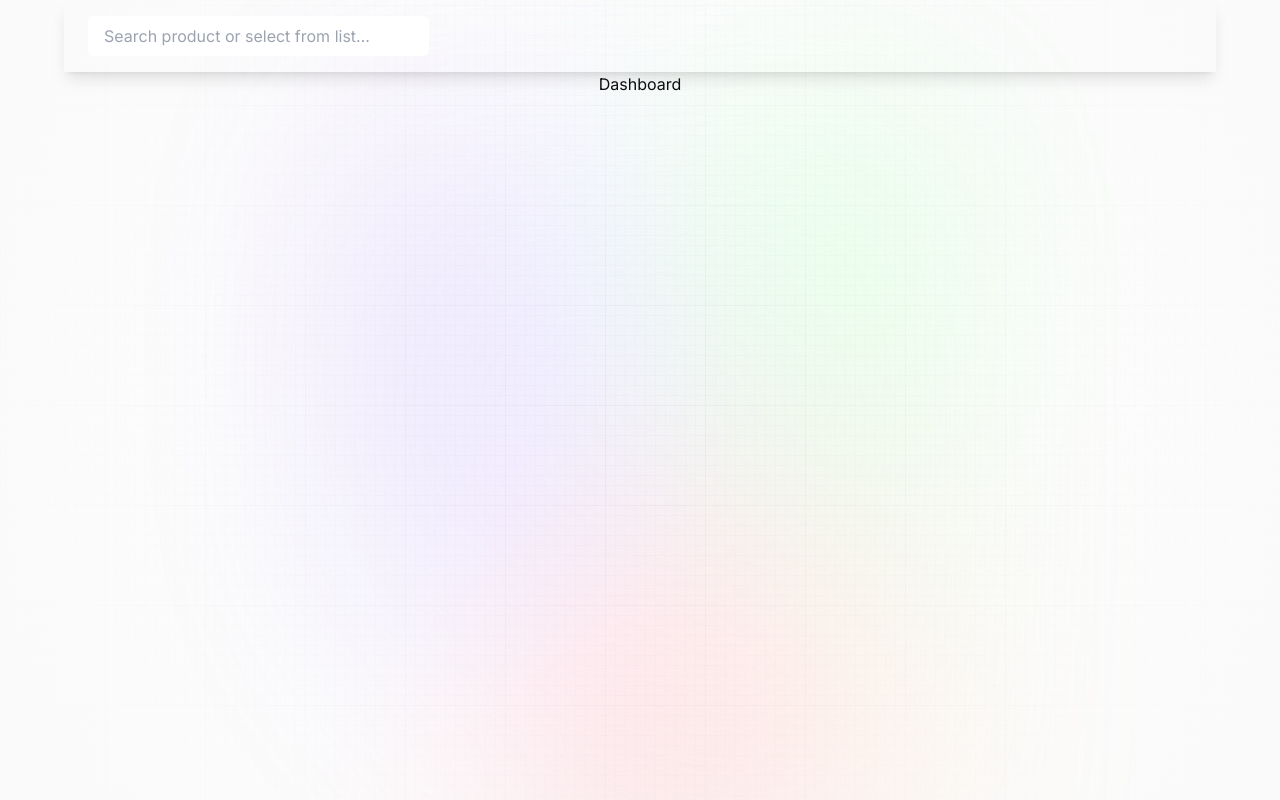
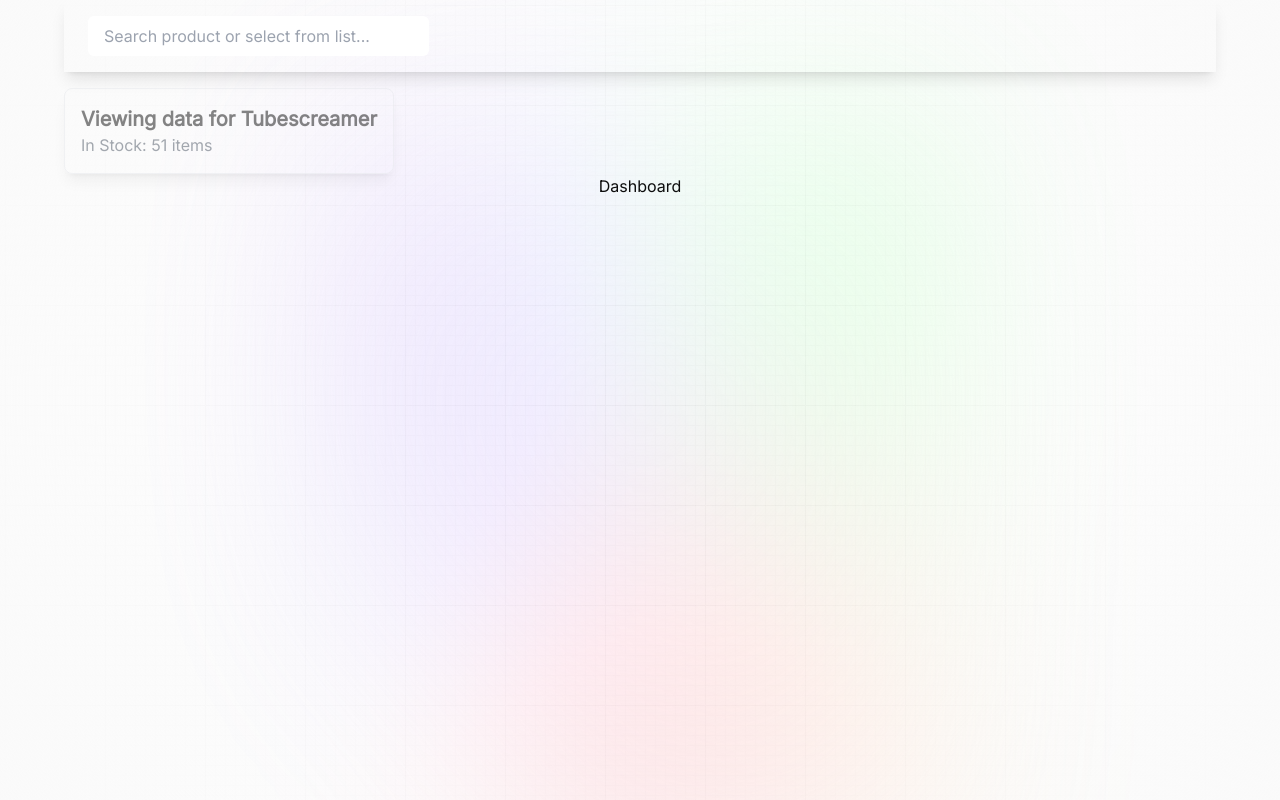
Before and after one commit to Monkfish3000/product-dashboard, a Next.js app: page / in a window 1280 px wide. Built offline with nearby package versions, Linux system fonts and the light colour scheme.

Commit message:
draft prod card

```diff
--- a/src/app/(dashboard)/page.tsx
+++ b/src/app/(dashboard)/page.tsx
@@ -1,9 +1,10 @@
-import { Nav } from "@/components";
+import { Nav, ProductInfo } from "@/components";
 
 export default async function Dashboard() {
   return (
     <>
       <Nav />
+      <ProductInfo />
       <h1>Dashboard</h1>
     </>
   );
--- /dev/null
+++ b/src/components/ProductInfo.tsx
@@ -0,0 +1,10 @@
+const ProductInfo = () => {
+  return (
+    <div className="productInfo">
+      <h1 className="text-xl font-semibold">{`Viewing data for Tubescreamer`}</h1>
+      <p className="text-gray-600">{`In Stock: 51 items`}</p>
+    </div>
+  );
+};
+
+export default ProductInfo;
--- a/src/components/index.ts
+++ b/src/components/index.ts
@@ -1,2 +1,3 @@
 export { default as Nav } from "./Nav";
 export { default as ProductSearch } from "./ProductSearch";
+export { default as ProductInfo } from "./ProductInfo";
```
